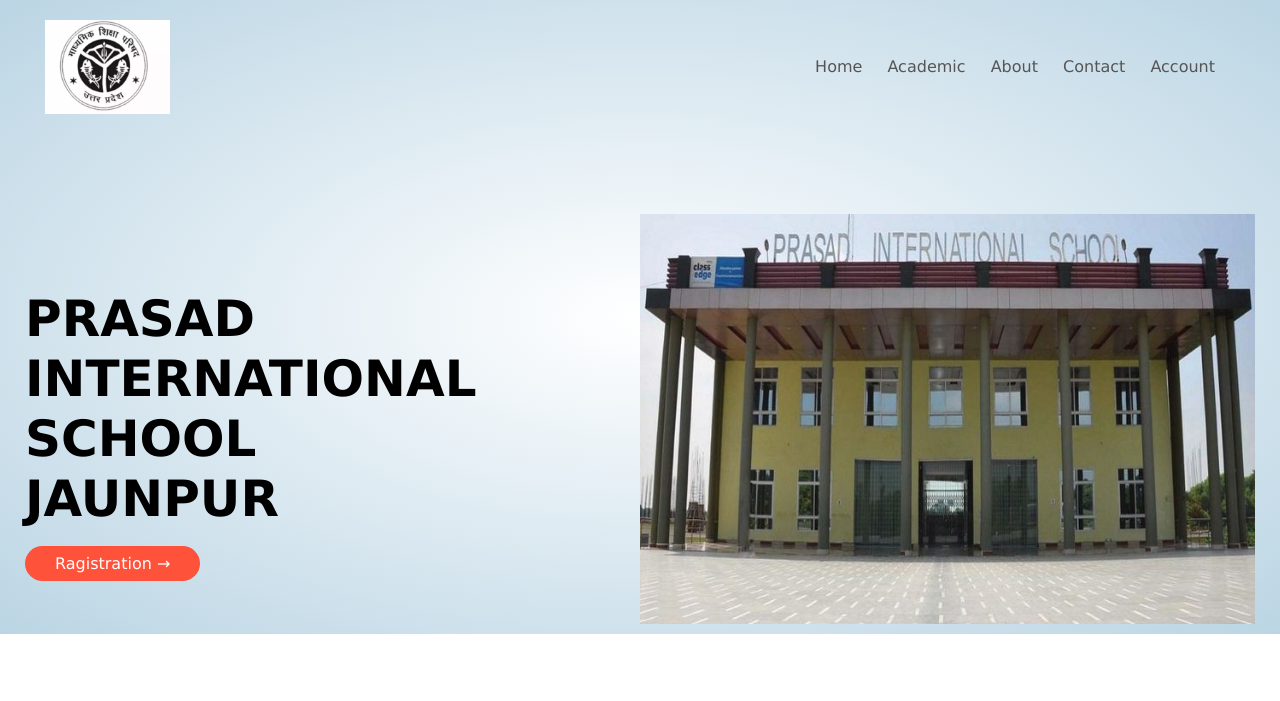
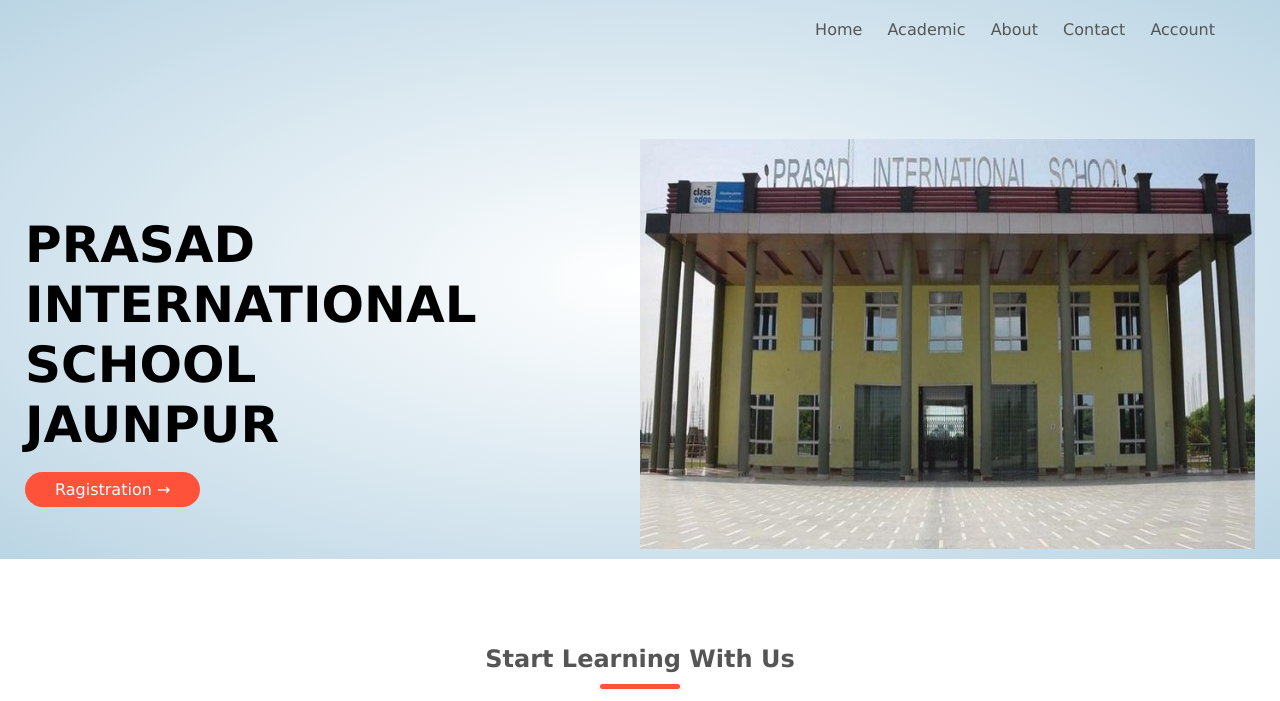
Before and after one commit to pooja14299/demopage, a plain HTML site: page index.html in a window 1280 px wide. Shown: the top 701 px of the page. Drawn offline with Linux system fonts and the light colour scheme; files whose address does not match are found by name.

Commit message:
Update index.html
remove logo code

```diff
--- a/index.html
+++ b/index.html
@@ -14,9 +14,7 @@
     <div class="header">
      <div class="Container">
         <div class="navbar">
-            <div class="logo">
-               <img src="file:///C:/Users/dell/Desktop/demo%20website/Images/logo.webp" width="125px">
-            </div>
+
             <nav>
                 <ul>
                     <li><a href="file:///C:/Users/dell/Desktop/school%20website/index.html" >Home</a></li>
```
